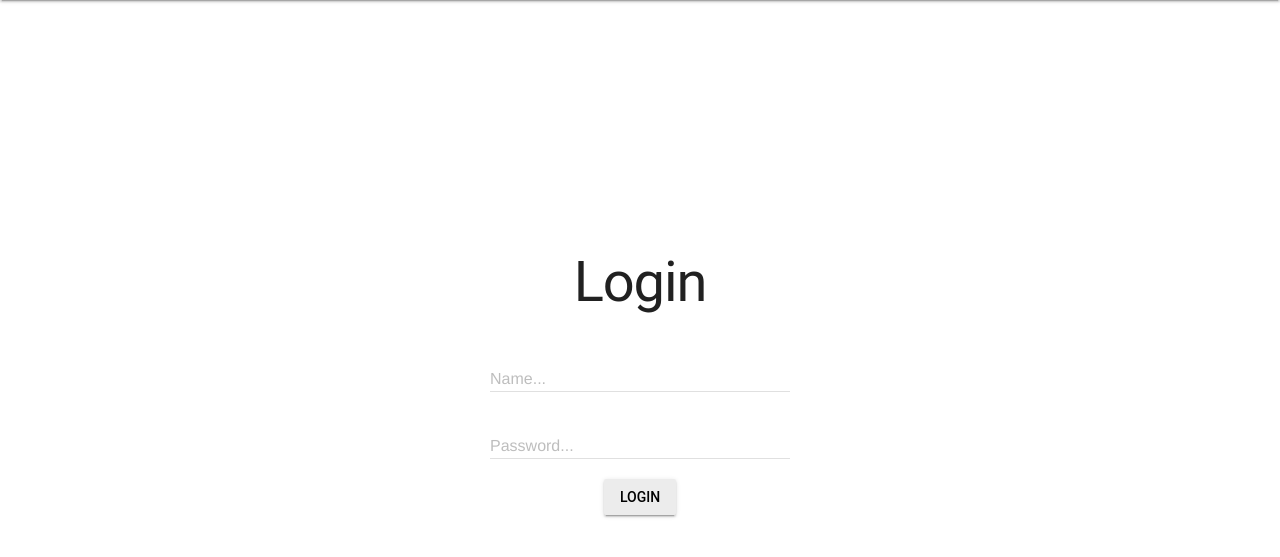
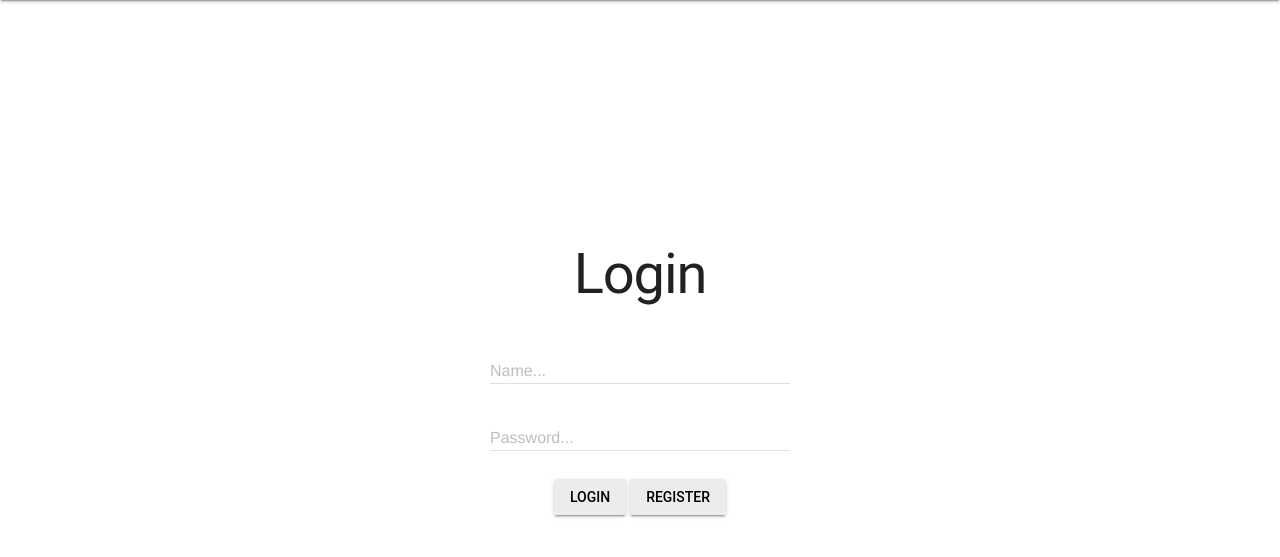
Before and after one commit to A1eksD/First-Django-ChatApp, a Django app: page /login/ in a window 1280 px wide. Shown: the part 64-621 px from the top of the page. Run offline with Django 5.2, Linux system fonts and the light colour scheme.

Commit message:
able to register

```diff
--- a/first_django_app/chat/templates/auth/login.html
+++ b/first_django_app/chat/templates/auth/login.html
@@ -29,10 +29,17 @@
     <label class="mdl-textfield__label" for="password">Password...</label>
   </div>
 
-  <button
+  <div class="buttonDiv">
+    <button
     class="mdl-button mdl-js-button mdl-button--raised mdl-js-ripple-effect"
   >
     Login
   </button>
+  <a href="/register/"
+    class="mdl-button mdl-js-button mdl-button--raised mdl-js-ripple-effect"
+  >
+    Register
+  </a>
+  </div>
 </form>
 {% endblock %}
--- a/first_django_app/chat/views.py
+++ b/first_django_app/chat/views.py
@@ -4,6 +4,9 @@ from django.shortcuts import render
 from .models import Message, Chat
 from django.contrib.auth import authenticate, login
 from django.contrib.auth.decorators import login_required
+from django.contrib.auth.models import User
+
+
 
 
 
@@ -34,3 +37,27 @@ def login_view(request):
         else:
             return render(request, 'auth/login.html', {'wrongData': True, 'redirect': redirect}) # return fehler, wenn was nicht passt
     return render(request, 'auth/login.html', {'redirect': redirect})
+
+
+def register_view(request):
+    redirect = request.GET.get('next', '/chat/')
+    if request.method == 'POST':
+        username = request.POST.get('registerName')
+        email = request.POST.get('registerEmail')
+        password1 = request.POST.get('registerPassword1')
+        password2 = request.POST.get('registerPassword2')
+
+        # Check if passwords match
+        if password1 != password2:
+            return render(request, 'auth/register.html', {'error': 'Passwords do not match.', 'redirect': redirect})
+
+        try:
+            user = User.objects.create_user(username, email, password1)
+            login(request, user)  # Log in the newly registered user
+            return HttpResponseRedirect(redirect)  # Redirect to desired page
+        except Exception as e:
+            # Handle other registration errors
+            print(f"Registration error: {e}")
+            return render(request, 'auth/register.html', {'error': str(e)})  # Show error message
+
+    return render(request, 'auth/register.html', {'redirect': redirect})
--- a/first_django_app/first_django_app/urls.py
+++ b/first_django_app/first_django_app/urls.py
@@ -16,10 +16,11 @@ Including another URLconf
 """
 from django.contrib import admin
 from django.urls import path
-from chat.views import index, login_view
+from chat.views import index, login_view, register_view
 
 urlpatterns = [
     path('admin/', admin.site.urls),
     path('chat/', index),
     path('login/', login_view),
+    path('register/', register_view),
 ]
--- a/first_django_app/static/css/style.css
+++ b/first_django_app/static/css/style.css
@@ -25,3 +25,7 @@ form {
   justify-content: center;
   flex-direction: column;
 }
+
+.buttonDiv{
+  margin: 8px;
+}
```
Also changed, not shown: first_django_app/chat/models.py (+7 -0 lines), first_django_app/chat/templates/auth/register.html (added, +31 -0 lines), first_django_app/chat/migrations/0004_newuser.py (added).
